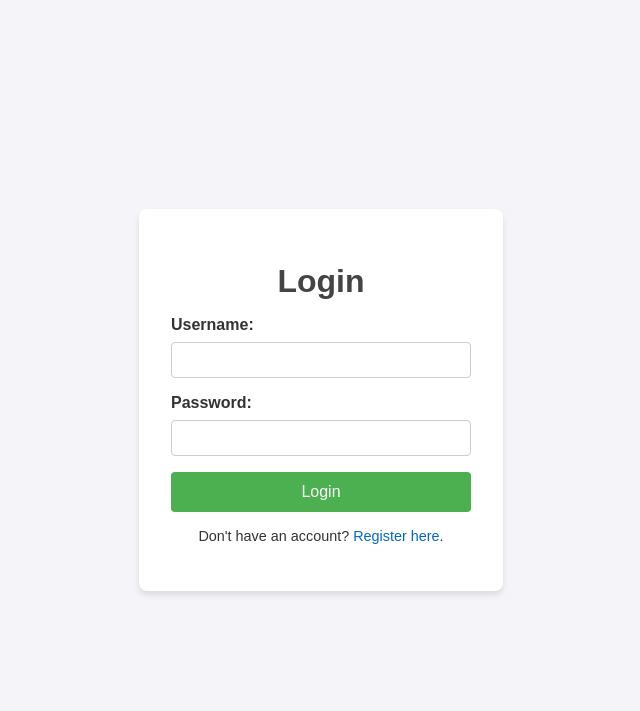
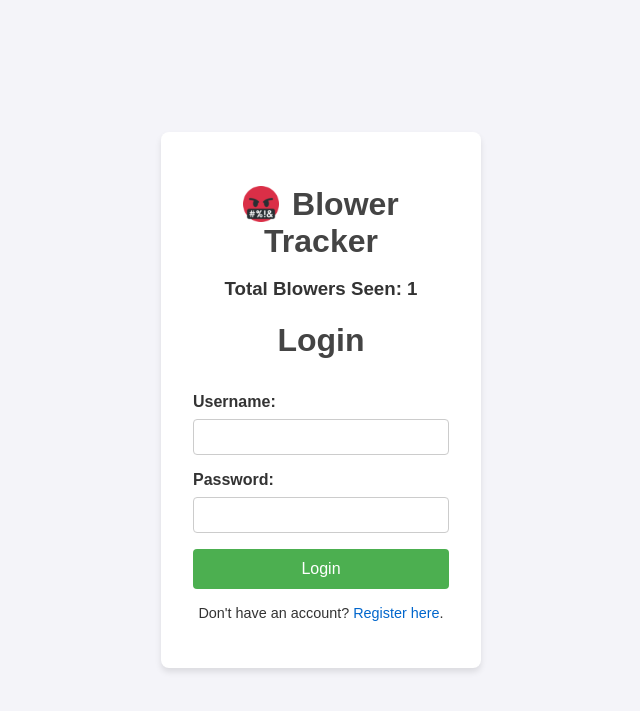
Before and after one commit to cesmit27/blower_tracker, a Flask app: page /login in a window 1280 px wide. Shown: the top 711 px of the page, without its empty margins (319-959 px from the left). Run offline with Flask 3, Linux system fonts and the light colour scheme; tables that the repository leaves empty hold one stand-in row (values such as "Sample post").

Commit message:
Update login.html

```diff
--- a/templates/login.html
+++ b/templates/login.html
@@ -30,7 +30,7 @@
             padding: 2rem;
             border-radius: 8px;
             box-shadow: 0 4px 6px rgba(0, 0, 0, 0.1);
-            width: 300px;
+            width: 20%;
             text-align: center;
         }
 
@@ -144,7 +144,13 @@
 
 <body>
     <div class="login-container">
+        <h1>
+            <img src="{{ url_for('static', filename='favicon.ico') }}" alt="Logo" style="height: 36px; vertical-align: top; margin-right: 4px;">
+        Blower Tracker
+        </h1>
+        <h3>Total Blowers Seen: {{ total_blowers }}</h3>
         <h1>Login</h1>
+        <br>
 
         {% with messages = get_flashed_messages(with_categories=true) %}
           {% if messages %}
```
